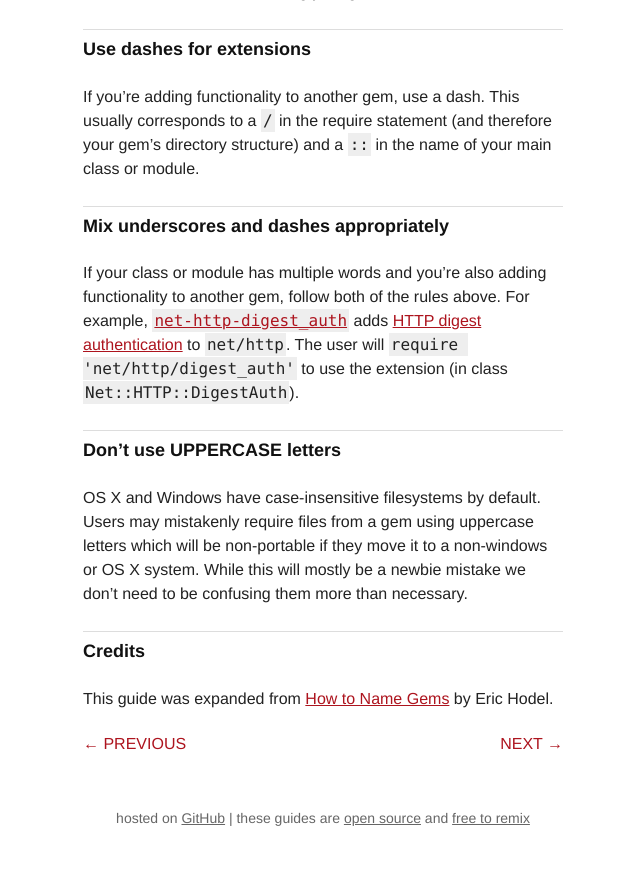
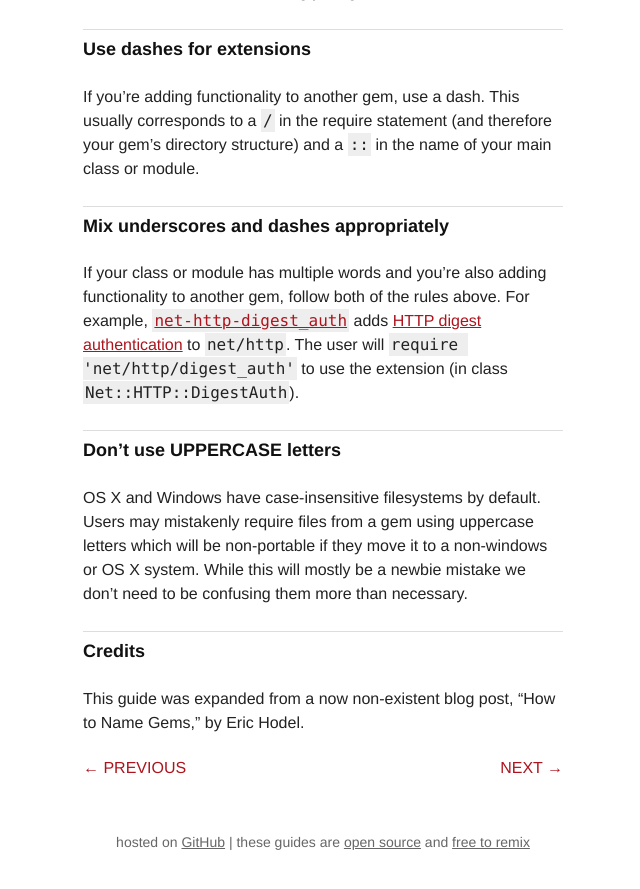
Before and after one commit to radar/guides, a Jekyll site: the page built from name-your-gem.md, in a window 1280 px wide and 900 px high, scrolled down 1021 px. Shown: the top 889 px of the window, without its empty margins (317-957 px from the left). Built offline with Jekyll 4.4.1, drawn with Linux system fonts in a browser that asks for light colours.

Commit message:
Remove broken link to the original
A quick Google search did not find the original, so I removed this broken link.

```diff
--- a/name-your-gem.md
+++ b/name-your-gem.md
@@ -67,6 +67,4 @@ necessary.
 Credits
 -------
 
-This guide was expanded from [How to Name Gems][how-to-name-gems] by Eric Hodel.
-
-[how-to-name-gems]: http://blog.segment7.net/2010/11/15/how-to-name-gems
+This guide was expanded from a now non-existent blog post, "How to Name Gems," by Eric Hodel.
```
